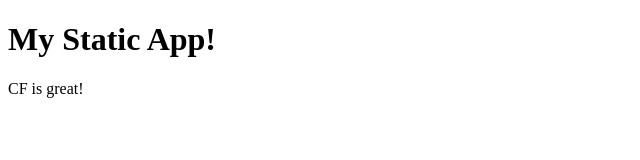
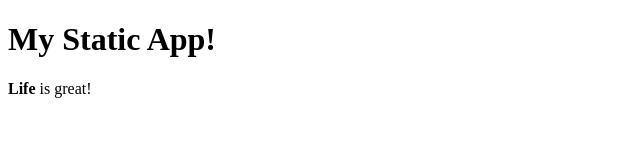
Before and after one commit to pivotal-topher-bullock/cf-staticfile-app, a plain HTML site: page index.html in a window 1280 px wide. Shown: the full height of the page, 0-640 px from the left. Drawn offline with Linux system fonts and the light colour scheme.

Commit message:
broaden the statement of greatness

```diff
--- a/index.html
+++ b/index.html
@@ -4,7 +4,7 @@
 
     <h1>My Static App!</h1>
 
-    <p>CF is great!</p>
+    <p><strong>Life</strong> is great!</p>
 
   </body>
 </html>
```
